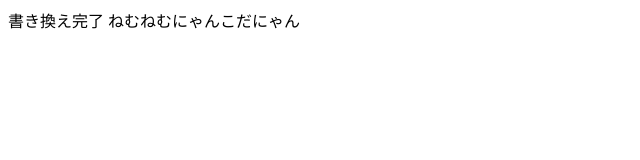
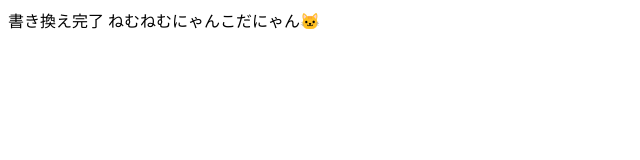
Before and after one commit to icy-rhyme/2-2-11-19-24223, a plain HTML site: page index.html in a window 1280 px wide. Shown: the full height of the page, 0-640 px from the left. Drawn offline with Linux system fonts and the light colour scheme.

Commit message:
Update index.html
🐱を追加しました。

```diff
--- a/index.html
+++ b/index.html
@@ -6,6 +6,6 @@
   </head>
   <body>
     書き換え完了
-    ねむねむにゃんこだにゃん
+    ねむねむにゃんこだにゃん🐱
   </body>
 </html>
```
